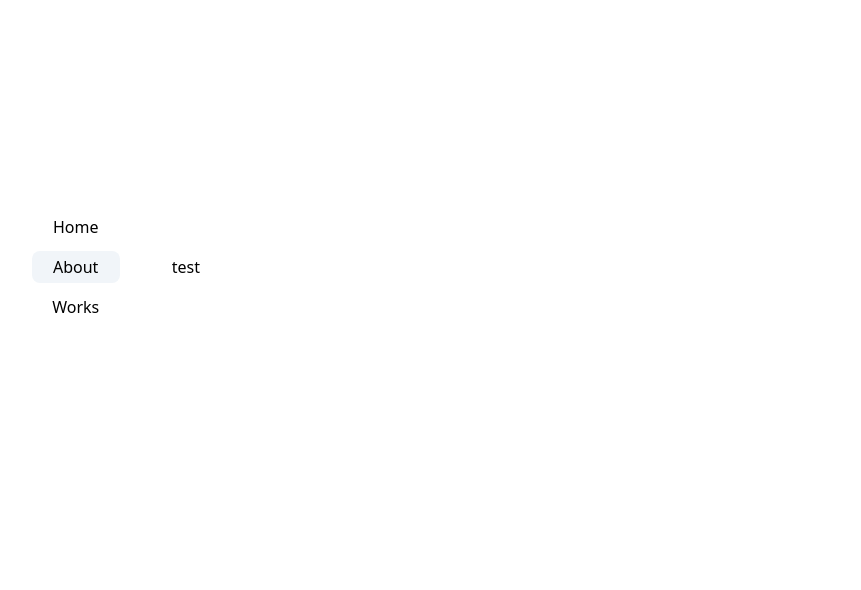
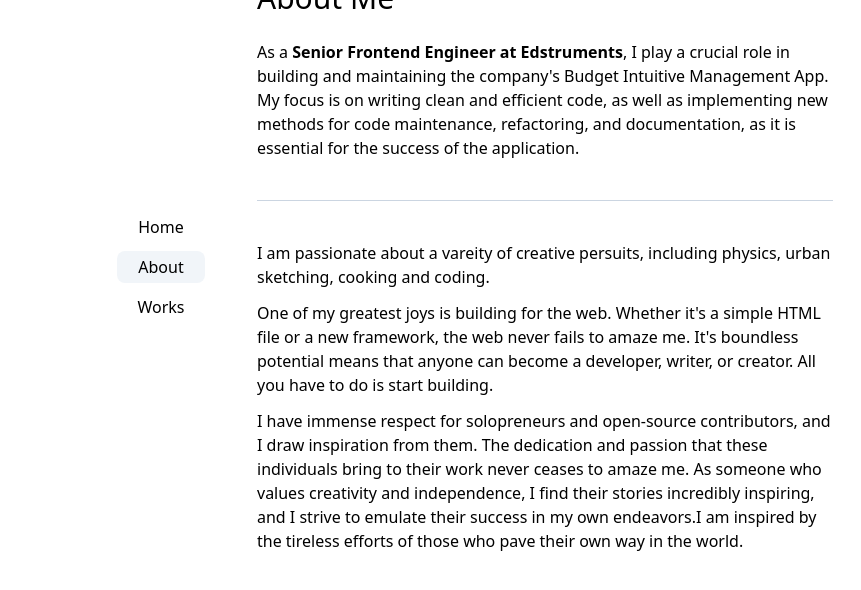
Before and after one commit to ananyadhananjaya/ananya-dhananjaya-2023, a React (Vite) app: page / in a window 1280 px wide. Both pictures are taken after a click on the item "About". Shown: the top 590 px of the page, without its empty margins (167-1028 px from the left). Built offline with nearby package versions, Linux system fonts and the light colour scheme.

Commit message:
feat: About content

```diff
--- a/src/About/About.tsx
+++ b/src/About/About.tsx
@@ -1,7 +1,34 @@
-import { Links } from '../Misc/Links'
-
 const About = () => {
-  return <div className="m-6 min-w-xl w-7/12">test</div>
+  return (
+    <div className="m-6 min-w-xl max-w-xl w-7/12">
+      <div className="text-3xl">About Me</div>
+      <br />
+      <div>
+        As a <b>Senior Frontend Engineer at Edstruments</b>, I play a crucial
+        role in building and maintaining the company&apos;s Budget Intuitive
+        Management App. My focus is on writing clean and efficient code, as well
+        as implementing new methods for code maintenance, refactoring, and
+        documentation, as it is essential for the success of the application.
+      </div>
+      <div className="h-px bg-slate-300 my-10"></div>
+      <div>
+        I am passionate about a vareity of creative persuits, including physics,
+        urban sketching, cooking and coding.
+        <div className="m-3" />
+        One of my greatest joys is building for the web. Whether it&apos;s a
+        simple HTML file or a new framework, the web never fails to amaze me.
+        It&apos;s boundless potential means that anyone can become a developer,
+        writer, or creator. All you have to do is start building.
+        <div className="m-3" />I have immense respect for solopreneurs and
+        open-source contributors, and I draw inspiration from them. The
+        dedication and passion that these individuals bring to their work never
+        ceases to amaze me. As someone who values creativity and independence, I
+        find their stories incredibly inspiring, and I strive to emulate their
+        success in my own endeavors.I am inspired by the tireless efforts of
+        those who pave their own way in the world.
+      </div>
+    </div>
+  )
 }
 
 export default About
```
